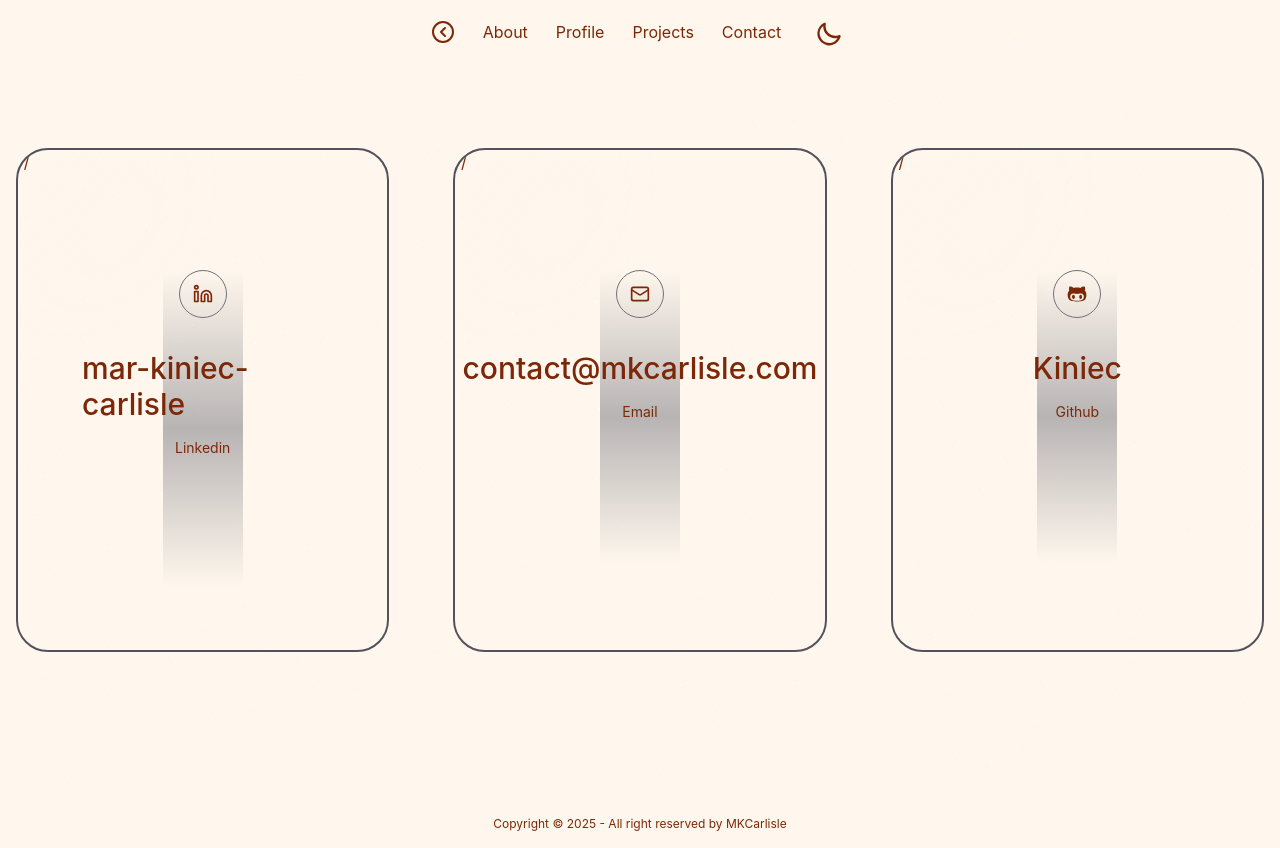
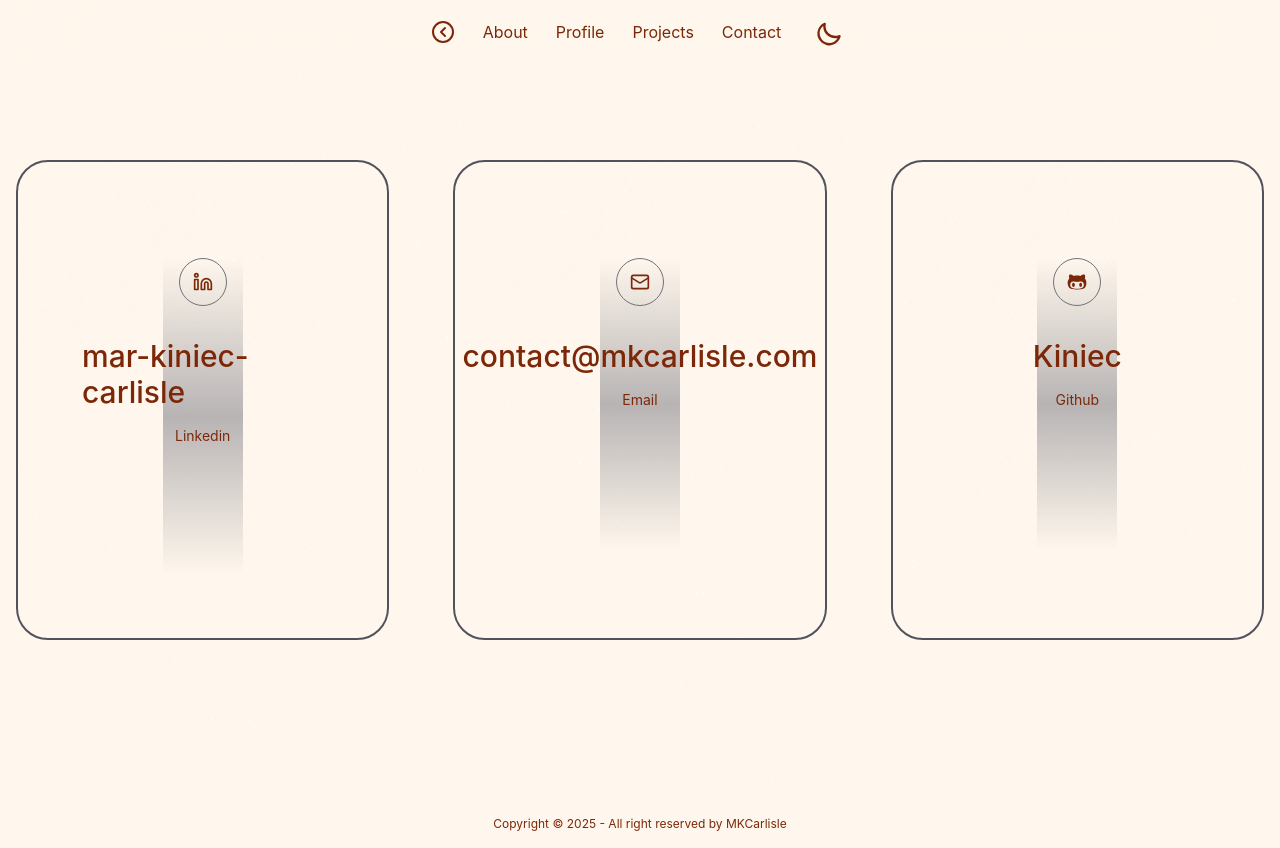
Before and after one commit to Kiniec/mkcresume, a Next.js app: page /contact in a window 1280 px wide. Built offline with nearby package versions, Linux system fonts and the light colour scheme.

Commit message:
modified contact page

```diff
--- a/app/contact/page.tsx
+++ b/app/contact/page.tsx
@@ -39,7 +39,7 @@
 				<div className="grid w-full grid-cols-1 gap-8 mx-auto mt-32 sm:mt-0 sm:grid-cols-3 lg:gap-16">
 					{socials.map((s) => (
 
-						<Card> //
+						<Card>
 							<Link
 								href={s.href}
 								target="_blank"
--- a/package.json
+++ b/package.json
@@ -12,6 +12,7 @@
     "eslint-plugin-react": "^7.37.5",
     "lucide": "^0.525.0",
     "lucide-react": "^0.525.0",
+    "mkcresume": "link:",
     "next": "15.4.1",
     "react": "19.1.0",
     "react-animate": "^3.0.0",
```
